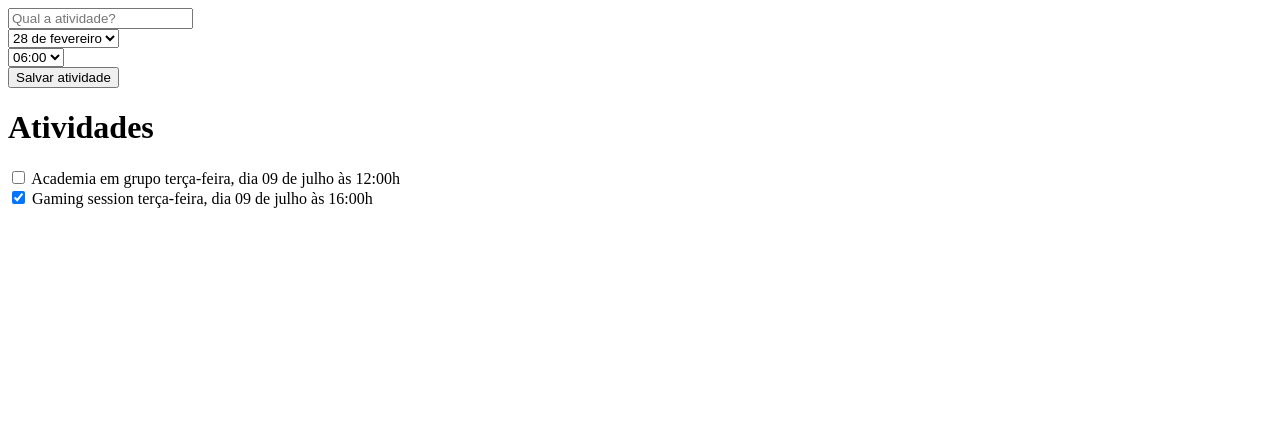
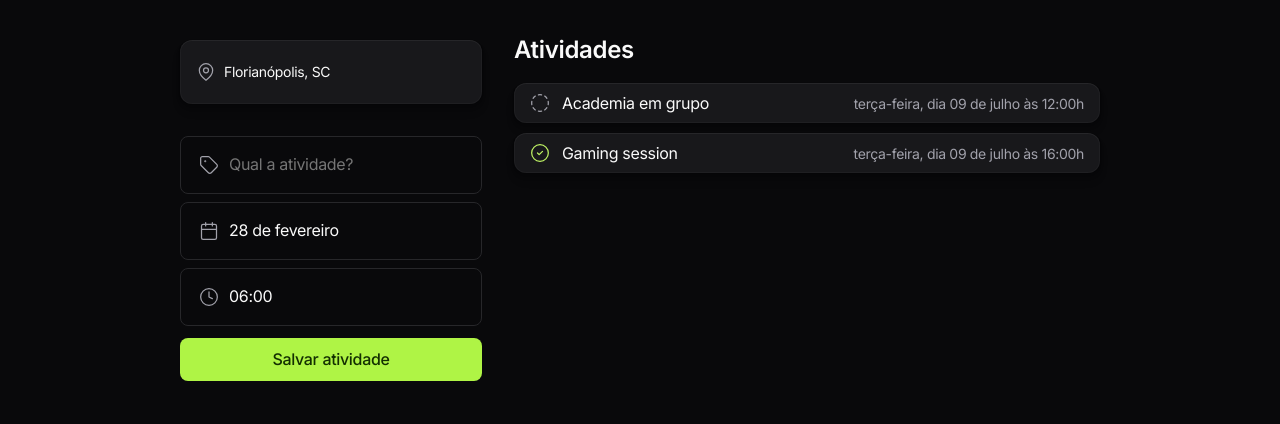
Before and after one commit to DiogoKasteller/NLW-Journey, a plain HTML site: page index.html in a window 1280 px wide. Drawn offline with nearby package versions, Linux system fonts and the light colour scheme.

Commit message:
styling with CSS

```diff
--- a/index.html
+++ b/index.html
@@ -4,6 +4,15 @@
     <meta charset="UTF-8" />
     <meta name="viewport" content="width=device-width, initial-scale=1.0" />
     <title>Programador de Viagem</title>
+
+    <link rel="stylesheet" href="style.css" />
+
+    <link rel="preconnect" href="https://fonts.googleapis.com" />
+    <link rel="preconnect" href="https://fonts.gstatic.com" crossorigin />
+    <link
+      href="https://fonts.googleapis.com/css2?family=Inter:wght@100..900&display=swap"
+      rel="stylesheet"
+    />
 
     <script src="https://cdn.jsdelivr.net/npm/dayjs@1/dayjs.min.js"></script>
     <script src="https://cdn.jsdelivr.net/npm/dayjs@1/locale/pt-br.js"></script>
@@ -12,24 +21,37 @@
     </script>
   </head>
   <body>
+    <div id="app">
       <form onsubmit="salvarAtividade(event)">
+        <div id="place" class="card-bg">
+          <img src="assets/map-pin.svg" alt="" />
+          Florianópolis, SC
+        </div>
+
+        <div class="fields">
+          <div class="field-wrapper">
+            <img src="assets/tag.svg" alt="" />
             <input
               type="text"
               name="atividade"
               placeholder="Qual a atividade?"
               required
             />
+          </div>
 
-      <div>
+          <div class="field-wrapper">
+            <img src="assets/calendar.svg" alt="" />
             <select name="dia">
               <option value="2024-02-01">01 de Fevereiro</option>
             </select>
           </div>
 
-      <div>
+          <div class="field-wrapper">
+            <img src="assets/clock.svg" alt="" />
             <select name="hora">
               <option value="10:30">10:30</option>
             </select>
+          </div>
         </div>
 
         <button>Salvar atividade</button>
@@ -40,6 +62,8 @@
 
         <section></section>
       </main>
+    </div>
+
     <script src="main.js"></script>
   </body>
 </html>
--- a/main.js
+++ b/main.js
@@ -43,10 +43,20 @@ const criarItemAtividade = (atividade) => {
   const formatar = formatador(atividade.data)
 
   return `
-  <div>
+  <div class="card-bg">
     ${input}
-    <span>${atividade.nome}</span>
-    <time>
+
+    <div>
+      <img class="active" src="assets/circle-check.svg">
+      <img class="inactive" src="assets/circle-dashed.svg">
+      <span>${atividade.nome}</span>
+    </div>
+    <time class="short">
+      ${formatar.dia.semana.curto}.
+      ${formatar.dia.numerico} <br>
+      ${formatar.hora}
+    </time>
+    <time class="full">
       ${formatar.dia.semana.longo},
       dia ${formatar.dia.numerico}
       de ${formatar.mes}
--- /dev/null
+++ b/style.css
@@ -0,0 +1,189 @@
+* {
+  margin: 0;
+  padding: 0;
+  box-sizing: border-box;
+}
+
+html,
+input,
+select,
+button,
+option {
+  font-family: "Inter", sans-serif;
+  background-color: #09090b;
+  color: #fafafa;
+
+  letter-spacing: -0.02em;
+  line-height: 120%;
+}
+
+#app {
+  padding: 40px 20px;
+
+  max-width: 320px;
+  margin: auto;
+}
+
+#place {
+  display: flex;
+  align-items: center;
+  gap: 8px;
+  padding: 22px 16px;
+  font-size: 14px;
+  margin-bottom: 32px;
+}
+
+input,
+select {
+  all: unset;
+}
+
+input,
+select,
+button {
+  width: 100%;
+}
+
+.fields {
+  display: grid;
+  gap: 8px;
+}
+
+.field-wrapper {
+  padding: 18px;
+  background-color: #09090b;
+  border: 1px solid #27272a;
+  border-radius: 8px;
+
+  display: flex;
+  align-items: center;
+  gap: 10px;
+}
+
+.field-wrapper:focus-within {
+  outline: 2px solid yellowgreen;
+}
+
+button {
+  margin-top: 12px;
+  border: none;
+  padding: 12px 20px;
+
+  background-color: #aff445;
+  border-radius: 8px;
+  font-weight: 500;
+  color: #132f00;
+  font-size: 16px;
+
+  cursor: pointer;
+}
+
+button:hover {
+  background-color: #aef445da;
+}
+
+.card-bg {
+  border-radius: 12px;
+
+  background-color: #18181b;
+
+  box-shadow: 0px 8px 8px rgba(0, 0, 0, 0.1), 0px 4px 4px rgba(0, 0, 0, 0.1),
+    0px 2px 2px rgba(0, 0, 0, 0.1), 0px 0px 0px 1px rgba(0, 0, 0, 0.1),
+    inset 0px 0px 0px 1px rgba(255, 255, 255, 0.03),
+    inset 0px 1px 0px rgba(255, 255, 255, 0.03);
+}
+
+main {
+  margin-top: 32px;
+}
+
+h1 {
+  text-align: center;
+  font-weight: 600;
+  font-size: 24px;
+  margin-bottom: 24px;
+}
+
+section {
+  display: grid;
+  gap: 10px;
+}
+
+section input[type="checkbox"] {
+  inset: 0;
+  position: absolute;
+}
+
+section .card-bg {
+  position: relative;
+  padding: 10px 16px;
+  display: flex;
+  align-items: center;
+  justify-content: space-between;
+}
+
+section .card-bg:has(:checked) .active,
+section .card-bg .inactive {
+  display: block;
+}
+
+section .card-bg:has(:checked) .inactive,
+section .card-bg .active {
+  display: none;
+}
+
+section .card-bg > div {
+  display: flex;
+  align-items: center;
+  gap: 12px;
+}
+
+time {
+  font-size: 14px;
+  color: #a1a1ab;
+  text-align: right;
+}
+
+time.full {
+  display: none;
+}
+
+@media (width > 1024px) {
+  #app {
+    display: flex;
+    max-width: 960px;
+    gap: 32px;
+  }
+
+  main {
+    margin-top: 0;
+    flex: 1;
+  }
+
+  h1 {
+    text-align: left;
+  }
+
+  time.full {
+    display: block;
+  }
+
+  time.short {
+    display: none;
+  }
+}
+
+section .card-bg {
+  animation: appear 300ms;
+}
+
+section .card-bg:hover {
+  cursor: pointer;
+  background-color: #18181bbc;
+}
+
+@keyframes appear {
+  from {
+    opacity: 0;
+  }
+}
```
Also changed, not shown: assets/calendar.svg (added), assets/circle-check.svg (added), assets/circle-dashed.svg (added), assets/clock.svg (added), assets/map-pin.svg (added), assets/tag.svg (added). Lines whose indentation alone changed are shown as unchanged.
